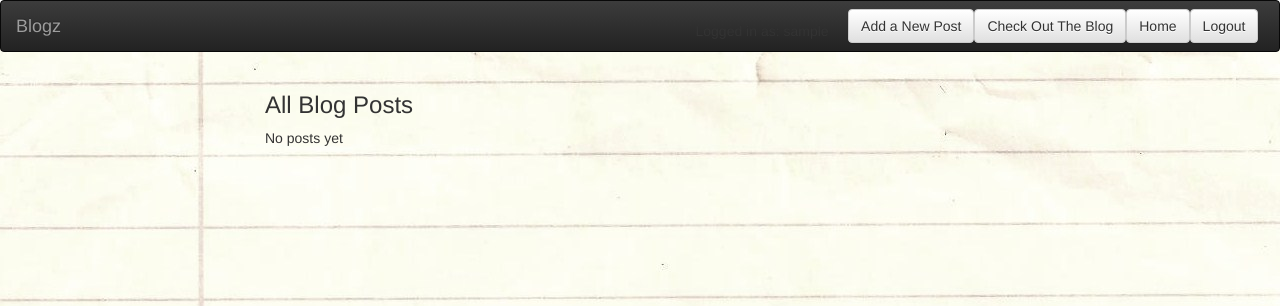
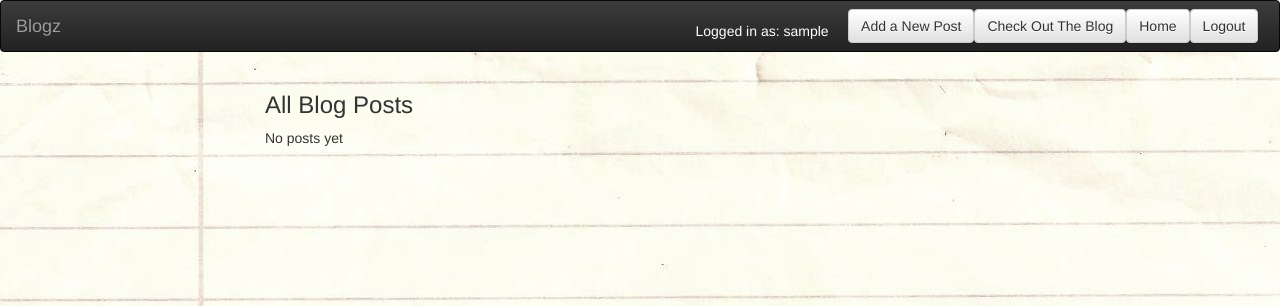
Before and after one commit to d4v1d-us/blogz, a Flask app: page /blog in a window 1280 px wide. Shown: the top 306 px of the page. Run offline with Flask 2, Linux system fonts and the light colour scheme; the visitor is signed in with stand-in values (Sample User, id 1); data that the repository does not hold is empty; some libraries are stand-ins or nearby versions.

Commit message:
added current login

```diff
--- a/templates/base.html
+++ b/templates/base.html
@@ -35,7 +35,7 @@
         {% if 'username' in session %}
         <ul class="nav navbar-nav navbar-right">
                 <li><br>
-                    Logged in as: {{session['username']}} &nbsp;&nbsp;&nbsp;&nbsp;
+                    <p style="color:white;"> Logged in as: {{session['username']}} &nbsp;&nbsp;&nbsp;&nbsp;</p>
                 </li>
 
             <li>
```
